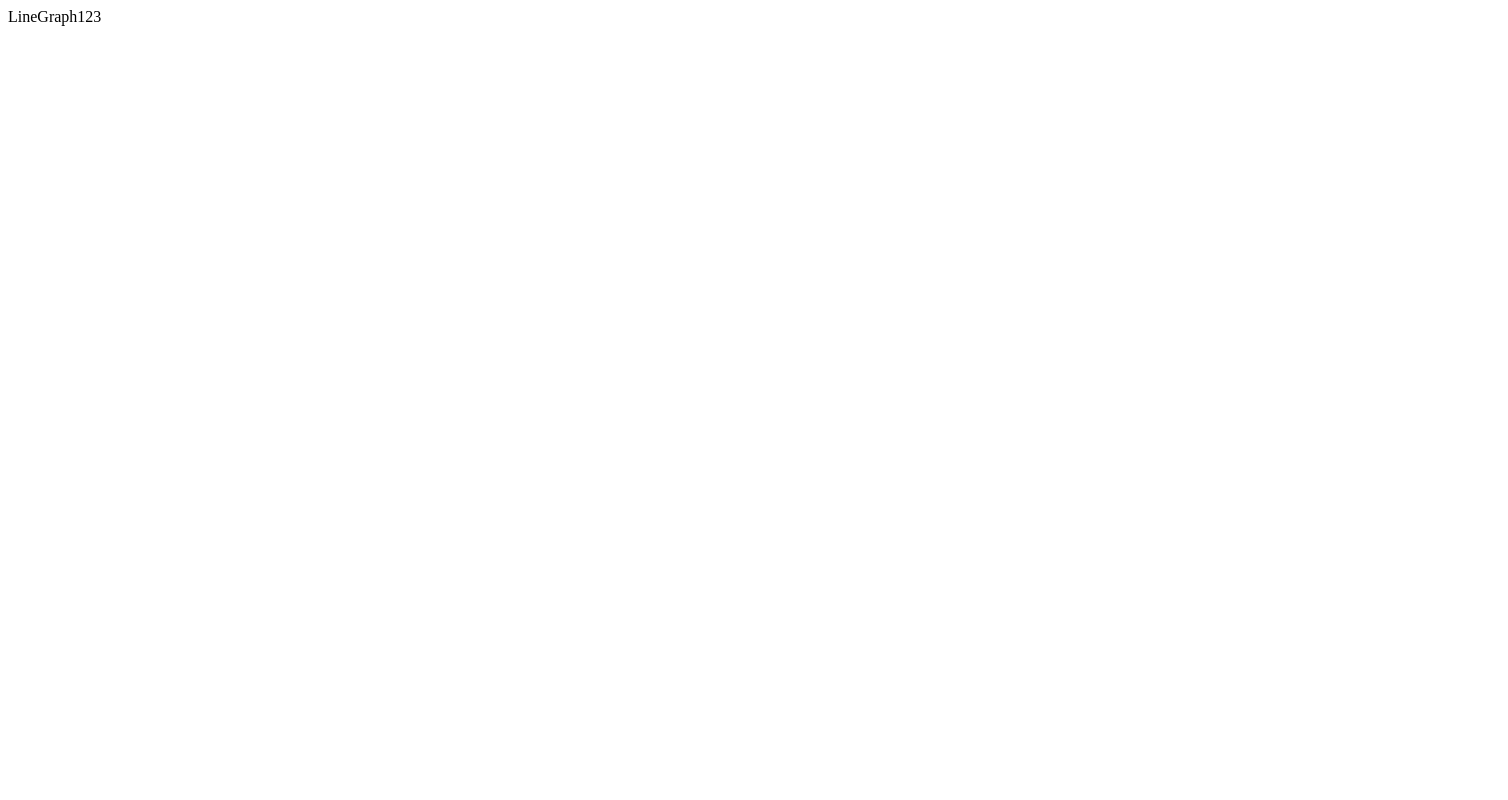
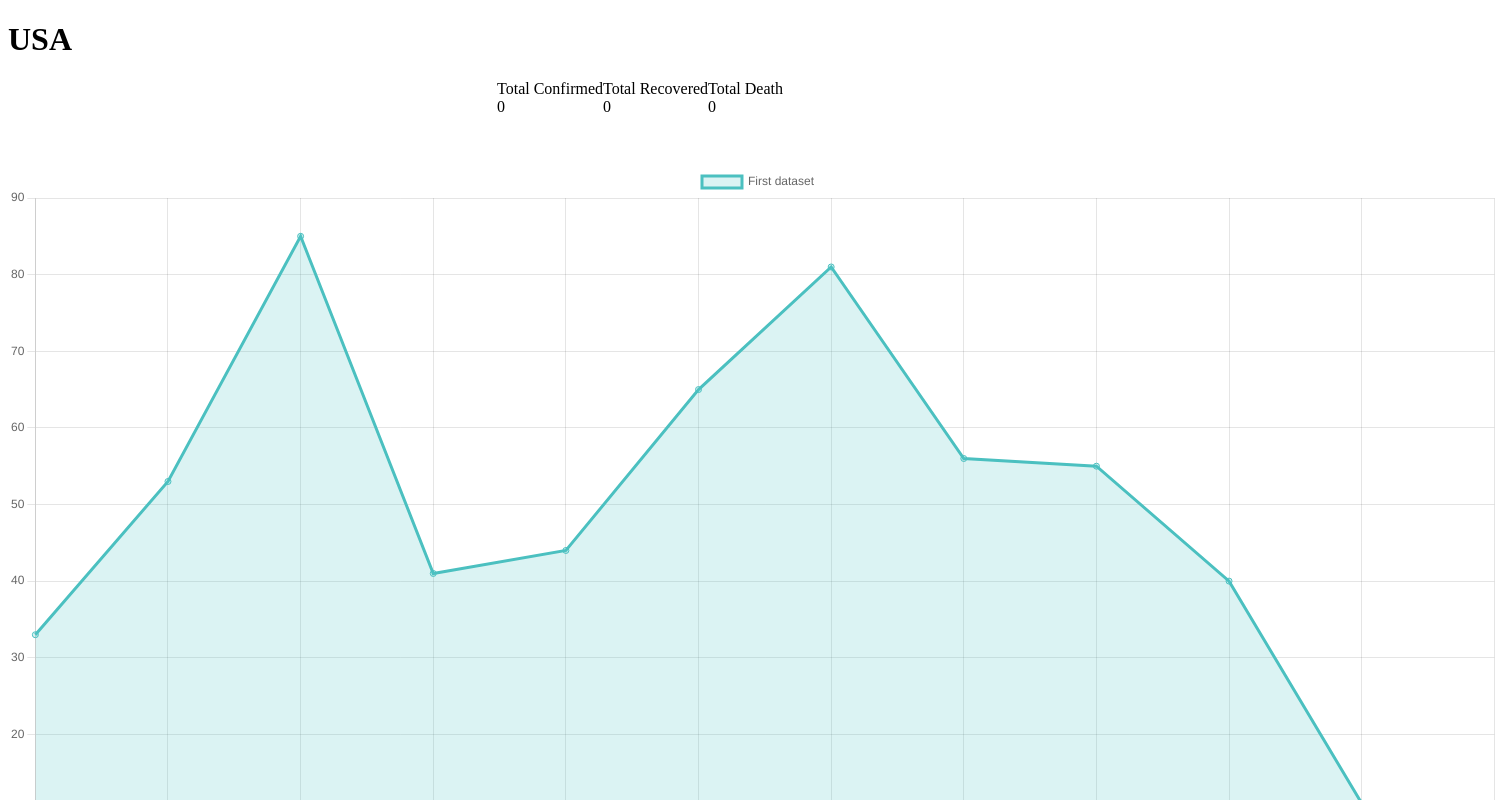
Before and after one commit to john6fa/covid-tracker-system, a React app: page / in a window 1280 px wide. Shown: the top 800 px of the page, 1508 px wide, since content can reach past the window. Built offline with nearby package versions, Linux system fonts and the light colour scheme; the HTML template or start-up script is replaced by a standard one.

Commit message:
cards and covid summary components

```diff
--- a/client/src/components/App.jsx
+++ b/client/src/components/App.jsx
@@ -1,14 +1,20 @@
 import React from 'react';
 import LineGraph from './LineGraph.jsx';
+import CovidSummary from './CovidSummary.jsx';
 
 const axios = require('axios');
 
-
 function App() {
   return (
-    <div>
+    <div className="App">
+      <CovidSummary
+        totalConfirmed={0}
+        totalRecovered={0}
+        totalDeaths={0}
+        country={'USA'}
+      />
       <LineGraph />
-    </div>
+    </div >
   )
 }
 
--- /dev/null
+++ b/client/src/components/Card.jsx
@@ -0,0 +1,11 @@
+import React from 'react'
+
+const Card = (props) => {
+  return (
+    <div className="card">
+      {props.children}
+    </div>
+  )
+}
+
+export default Card
--- /dev/null
+++ b/client/src/components/CovidSummary.jsx
@@ -0,0 +1,36 @@
+import React from 'react'
+import Card from './Card.jsx'
+
+const CovidSummary = (props) => {
+
+  const { totalConfirmed, totalRecovered, totalDeaths, country } = props;
+
+  return (
+    <div>
+      <div>
+        <h1>{country === '' ? 'World Wide Covid-19 Report' : country}</h1>
+      </div>
+      <div>
+        <div style={{
+          display: 'flex',
+          justifyContent: 'center'
+        }}>
+          <Card>
+            <span>Total Confirmed</span> <br />
+            <span>{totalConfirmed}</span>
+          </Card>
+          <Card>
+            <span>Total Recovered</span> <br />
+            <span>{totalRecovered}</span>
+          </Card>
+          <Card>
+            <span>Total Death</span> <br />
+            <span>{totalDeaths}</span>
+          </Card>
+        </div>
+      </div>
+    </div>
+  )
+}
+
+export default CovidSummary
--- a/client/src/components/LineGraph.jsx
+++ b/client/src/components/LineGraph.jsx
@@ -1,11 +1,30 @@
 import React from 'react'
+import { Line } from "react-chartjs-2";
 
-function LineGraph() {
+const LineGraph = (props) => {
+
+  const data = {
+    labels: ["Jan", "Feb", "Mar", "Apr", "May", "Jun", "Jul", "Aug", "Sep", "Oct", "Nov", "Dec"],
+    datasets: [
+      {
+        label: "First dataset",
+        data: [33, 53, 85, 41, 44, 65, 81, 56, 55, 40, 11, 5],
+        fill: true,
+        backgroundColor: "rgba(75,192,192,0.2)",
+        borderColor: "rgba(75,192,192,1)"
+      },
+    ]
+  };
+
   return (
-    <div>
-      LineGraph123
+    <div style={{
+      width: '1500px',
+      height: '1500px',
+      margin: '50px auto' // 50px all around, center
+    }}>
+      <Line data={data} />
     </div>
   )
 }
 
-export default LineGraph
+export default LineGraph;
--- a/package.json
+++ b/package.json
@@ -25,10 +25,13 @@
   },
   "dependencies": {
     "axios": "^0.21.1",
+    "chart.js": "^3.5.1",
     "express": "^4.17.1",
     "live-server": "^1.2.1",
     "react": "^16.14.0",
-    "react-dom": "^16.14.0"
+    "react-chartjs-2": "^3.0.5",
+    "react-dom": "^16.14.0",
+    "react-number-format": "^4.7.3"
   },
   "bugs": {
     "url": "https://github.com/john6fa/covid-tracker-system/issues"
--- a/webpack.config.js
+++ b/webpack.config.js
@@ -1,21 +1,13 @@
 var path = require('path');
-var webpack = require('webpack');
 var SRC_DIR = path.join(__dirname, '/client/src');
 var DIST_DIR = path.join(__dirname, '/client/dist');
 
 module.exports = {
   entry: `${SRC_DIR}/index.js`,
-  devServer: {
-    static: './dist',
-    hot: true,
-  },
   output: {
     filename: 'bundle.js',
     path: DIST_DIR
   },
-  plugins: [
-    new webpack.HotModuleReplacementPlugin()
-  ],
   module: {
     rules: [
       {
```
Also changed, not shown: 4 other files (tests, documents, lock files or other folders).
